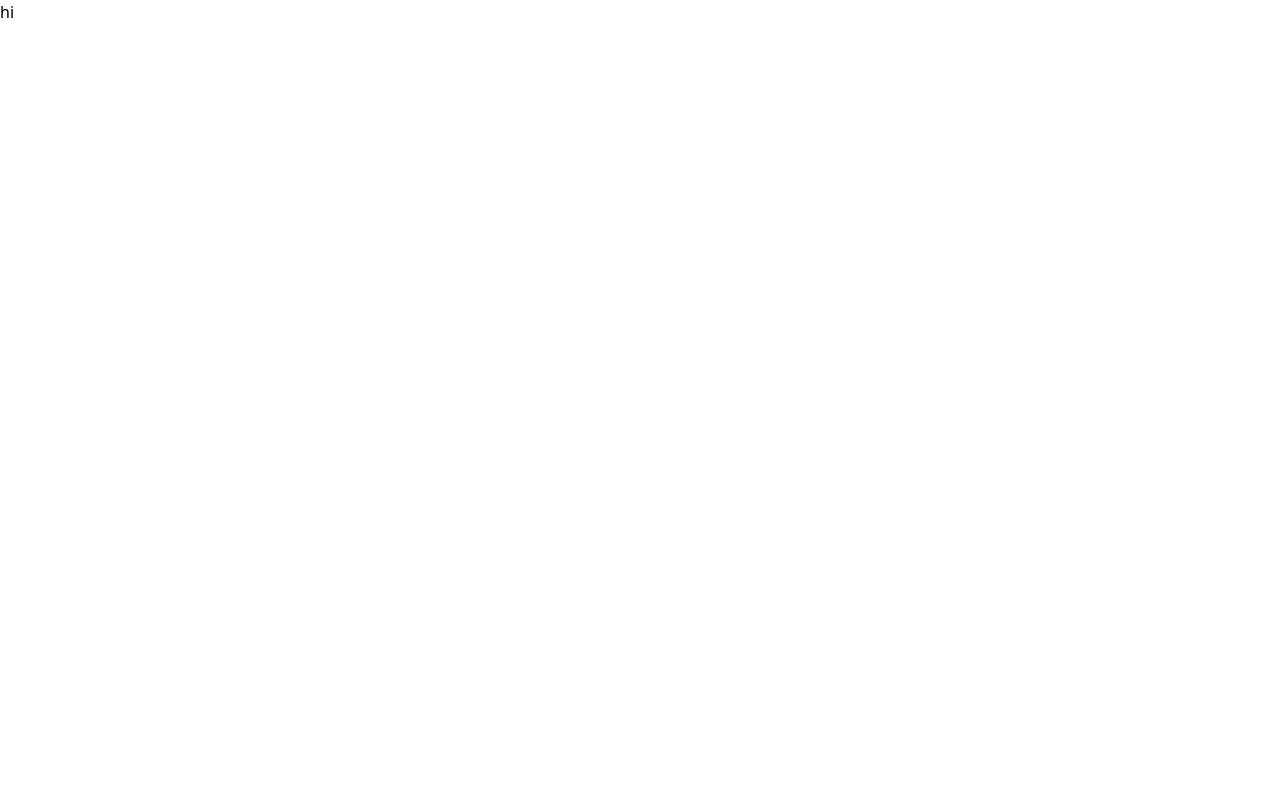
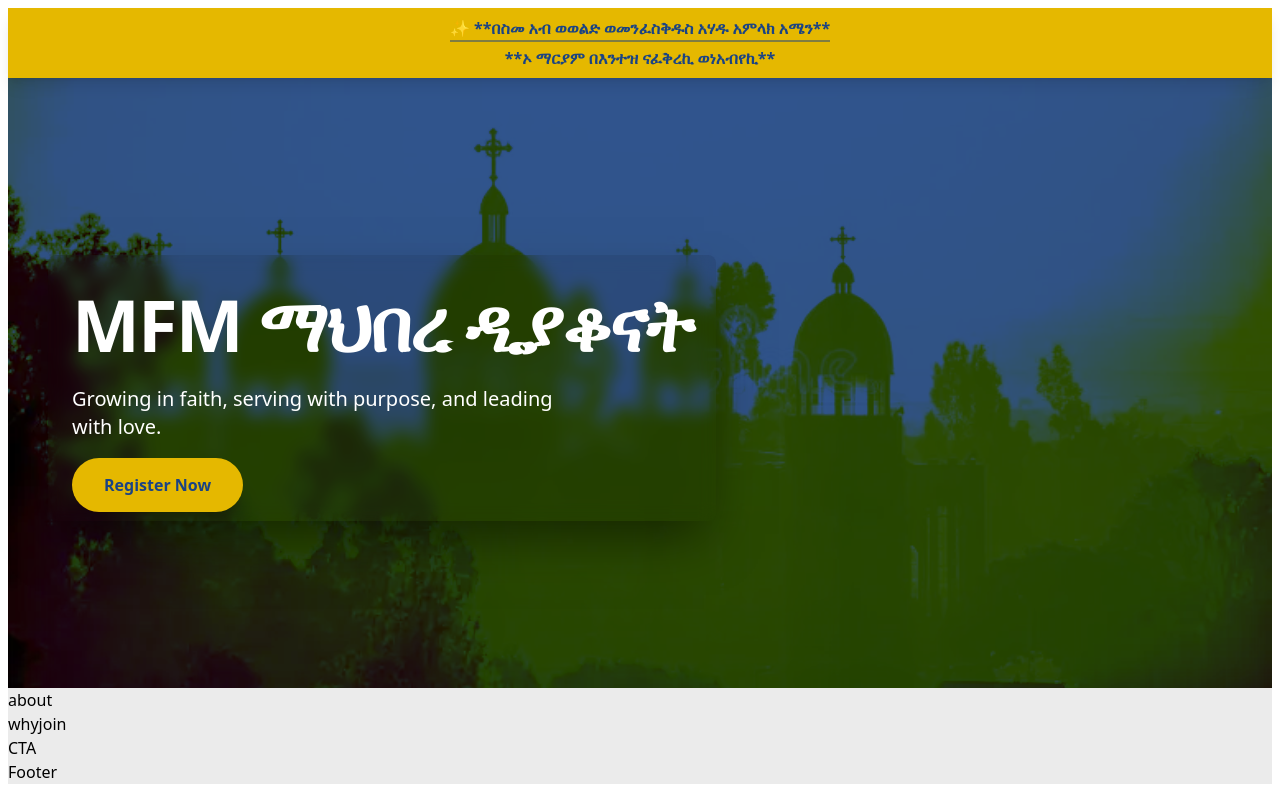
Before and after one commit to Hena-yaris/mahbereDeacons-MFM, a React (Vite) app in the folder client/: page / in a window 1280 px wide. Built offline with nearby package versions, Linux system fonts and the light colour scheme.

Commit message:
Hero section

```diff
--- a/client/package.json
+++ b/client/package.json
@@ -10,6 +10,7 @@
     "preview": "vite preview"
   },
   "dependencies": {
+    "@tailwindcss/vite": "^4.1.17",
     "react": "^19.2.0",
     "react-dom": "^19.2.0"
   },
--- a/client/src/App.jsx
+++ b/client/src/App.jsx
@@ -1,10 +1,11 @@
 import React from "react"
+import Home from "./pages/Home"
 
 function App() {
 
   return (
     <>
-      <h1>hi</h1>
+      <Home/>
     </>
   )
 }
--- /dev/null
+++ b/client/src/components/Footer/Footer.jsx
@@ -0,0 +1,9 @@
+import React from 'react'
+
+function Footer() {
+  return (
+    <div>Footer</div>
+  )
+}
+
+export default Footer
--- /dev/null
+++ b/client/src/components/Home/About.jsx
@@ -0,0 +1,11 @@
+import React from 'react'
+
+function About() {
+  return (
+    <>
+        <h1 className=''>about</h1>
+    </>
+  )
+}
+
+export default About;
--- /dev/null
+++ b/client/src/components/Home/CTA.jsx
@@ -0,0 +1,9 @@
+import React from 'react'
+
+function CTA() {
+  return (
+    <div>CTA</div>
+  )
+}
+
+export default CTA
--- /dev/null
+++ b/client/src/components/Home/Hero.jsx
@@ -0,0 +1,71 @@
+
+import React from "react";
+import heroImage from "../../assets/img/i1.webp";
+
+export default function Hero() {
+  return (
+    <div className="relative">
+
+      {/* 1. SLIDE BAR */}
+      <div
+        className="
+          absolute top-0 left-0 right-0 z-20
+          bg-brand-secondary text-brand-primary
+          py-2 font-semibold flex flex-col items-center justify-center
+          shadow-lg
+        "
+      >
+        <p className="text-sm md:text-base border-b-2 border-brand-primary/50">
+          ✨ **በስመ አብ ወወልድ ወመንፈስቅዱስ አሃዱ አምላክ አሜን**
+        </p>
+        <p className="text-sm md:text-base pt-1">
+          **ኦ ማርያም በእንተዝ ናፈቅረኪ ወነአብየኪ**
+        </p>
+      </div>
+
+      {/* 2. HERO SECTION */}
+      <section
+        className="
+          h-[85vh] text-white pt-20
+
+          bg-cover bg-center
+
+
+          bg-brand-primary/90 bg-blend-darken
+
+          flex flex-col justify-center items-center md:items-start md:px-10
+        "
+        style={{ backgroundImage: `url(${heroImage})` }}
+      >
+        {/* 3. TEXT DIV */}
+        <div
+          className="
+            md:text-left text-center
+            backdrop-blur-sm bg-black/10
+            p-6 rounded-lg
+            shadow-2xl shadow-black/50
+          "
+        >
+          <h1 className="font-extrabold text-4xl sm:text-5xl md:text-7xl tracking-tight leading-tight">
+            MFM ማህበረ ዲያቆናት{" "}
+          </h1>
+          <p className="text-xl mt-4 mb-8 font-light max-w-lg">
+            Growing in faith, serving with purpose, and leading with love.
+          </p>
+
+          {/* 4. CTA BUTTON */}
+          <a
+            href="#"
+            className="
+              text-brand-primary font-bold rounded-full bg-brand-secondary
+              px-8 py-4 shadow-xl transition duration-300
+              hover:bg-white hover:scale-[1.02] hover:shadow-2xl
+            "
+          >
+            Register Now
+          </a>
+        </div>
+      </section>
+    </div>
+  );
+}
--- /dev/null
+++ b/client/src/components/Home/WhyJoin.jsx
@@ -0,0 +1,9 @@
+import React from 'react'
+
+function whyjoin() {
+  return (
+    <div>whyjoin</div>
+  )
+}
+
+export default whyjoin
--- a/client/src/index.css
+++ b/client/src/index.css
@@ -1 +1,10 @@
 @import "tailwindcss";
+
+@theme {
+  /* --color-brandPrimary: #1A75E8; */
+        --color-brand-primary: #1A4384;
+        --color-brand-secondary: #E5B800;
+        --color-brand-neutral: #EBEBEB;
+
+
+}
--- /dev/null
+++ b/client/src/pages/Home.jsx
@@ -0,0 +1,23 @@
+import React from 'react';
+import Hero from "../components/Home/Hero"
+import About from "../components/Home/About"
+import WhyJoin from "../components/Home/WhyJoin"
+import CTA from "../components/Home/CTA";
+import Footer from "../components/Footer/Footer"
+
+
+function Home() {
+  return (
+    <>
+      <div className='m-2 bg-brand-neutral'>
+        <Hero />
+        <About />
+        <WhyJoin />
+        <CTA />
+        <Footer />
+      </div>
+    </>
+  );
+}
+
+export default Home
```
Also changed, not shown: client/src/assets/img/i1.webp (added), 1 other file (tests, documents, lock files or other folders).
